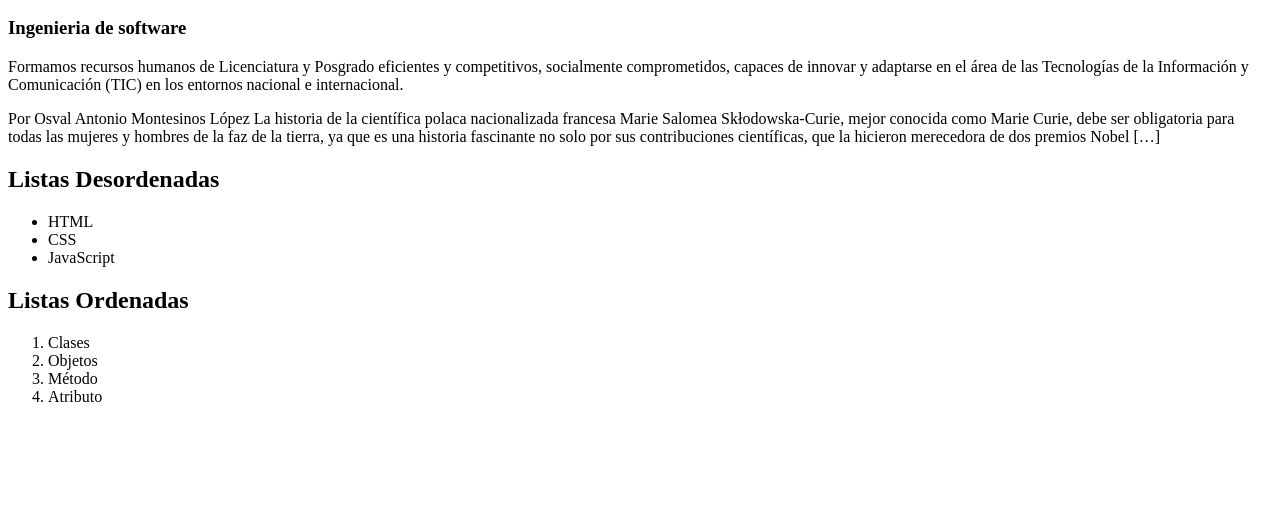
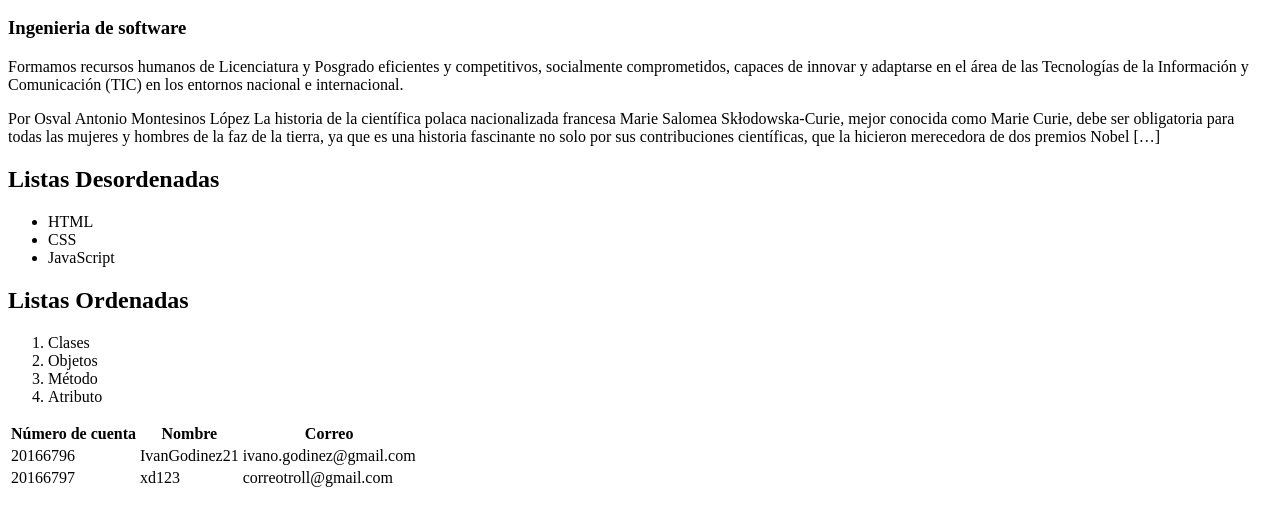
Before and after one commit to IvanGodinez21/01-Elementos-HTML, a plain HTML site: page index.html in a window 1280 px wide. Shown: the part 96-622 px from the top of the page. Drawn offline with Linux system fonts and the light colour scheme.

Commit message:
Agrega Tablas

```diff
--- a/index.html
+++ b/index.html
@@ -24,5 +24,22 @@
         <li>Método</li>
         <li>Atributo</li>
     </ol>
+    <table>
+        <tr>
+            <th>Número de cuenta</th>
+            <th>Nombre</th>
+            <th>Correo</th>
+        </tr>
+        <tr>
+            <td>20166796</td>
+            <td>IvanGodinez21</td>
+            <td>ivano.godinez@gmail.com</td>
+        </tr>
+        <tr>
+            <td>20166797</td>
+            <td>xd123</td>
+            <td>correotroll@gmail.com</td>
+        </tr>
+    </table>
     </body>
 </html>
```
